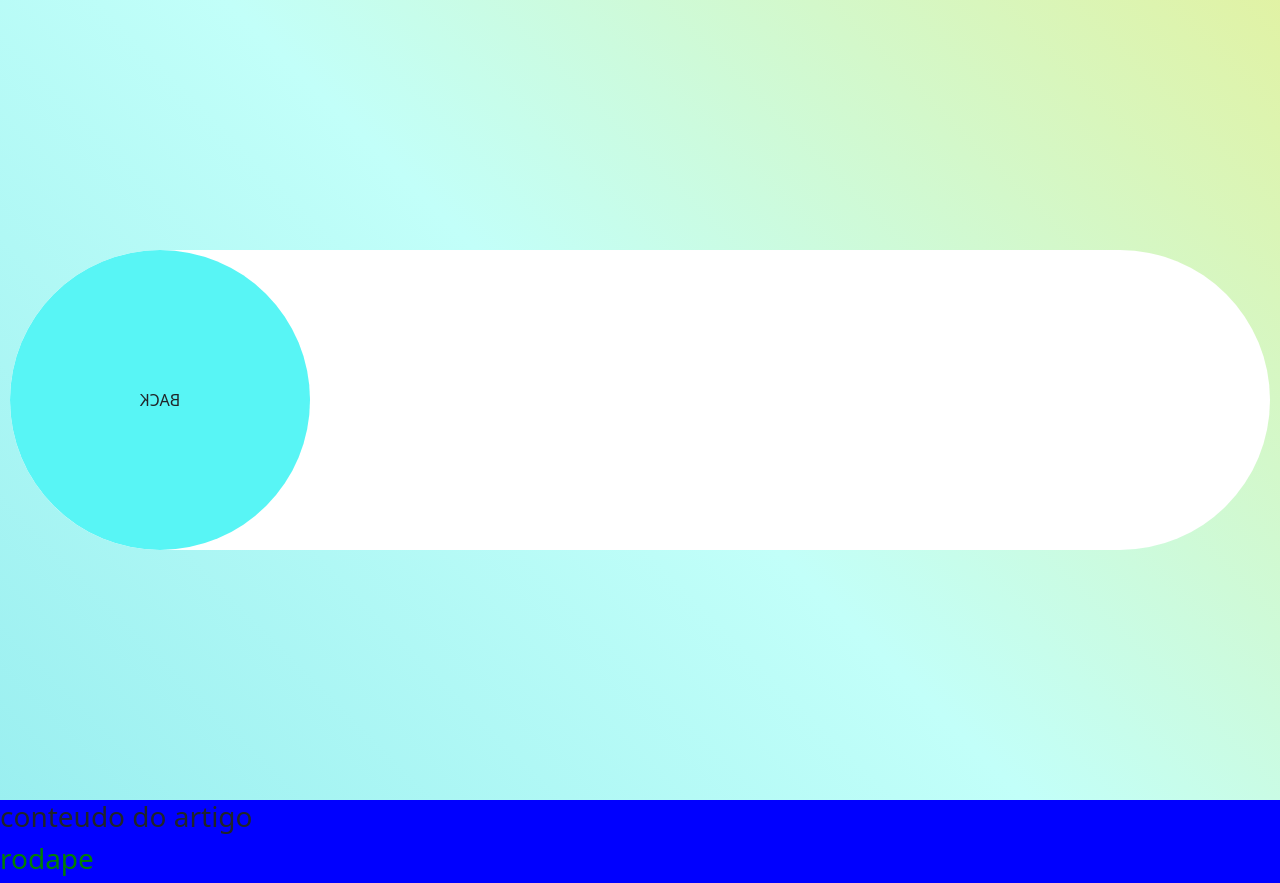
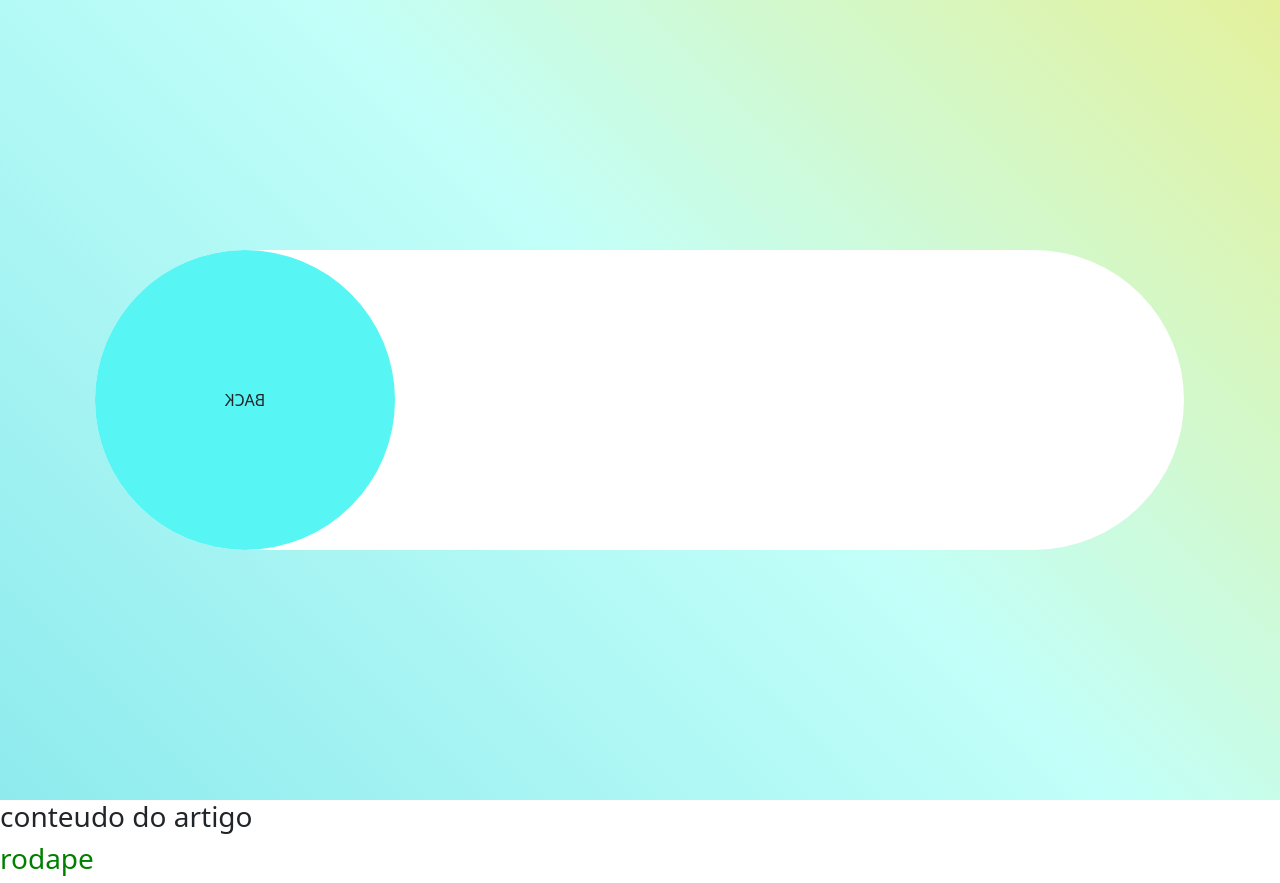
Before and after one commit to DennerLucio/DennerLucio.github.io, a React (Create React App) app: page / in a window 1280 px wide. Built offline with nearby package versions, Linux system fonts and the light colour scheme.

Commit message:
atualizaçao da margem horizontal

```diff
--- a/src/Header.css
+++ b/src/Header.css
@@ -1,5 +1,8 @@
 body{
-    background-color: blue;
+
+    padding: 0;
+    margin: 0;
+    box-sizing: border-box;
 
 }
 
@@ -12,7 +15,7 @@ body{
     align-items: center;
     justify-content: center;
     background: linear-gradient(45deg, #009DAE, #71DFE7, #C2FFF9, #FFE652);
-    background-size: 300% 300%;
+    background-size: 250% 250%;
     animation: colors ease 10s infinite;
 
 }
@@ -51,7 +54,7 @@ body{
 #front{
 
 
-    background-color: rgba(252, 252, 252, 0.856);
+    background-color: rgb(252, 252, 252);
     transform: rotateY(180deg);
 }
 
@@ -62,7 +65,7 @@ body{
     background-color: rgb(88, 245, 245);
 }
 #card{
-    margin-left: 150px;
+    margin-left: 149px;
     display: flex;
     justify-content: center;
     transform-style: preserve-3d;
@@ -71,7 +74,7 @@ body{
 #barra{
     display: flex;
     position: relative;
-    width: 1260px;
+    width: 85vw;
     height: 300px;
     background-color: #FFFFFF;
     border-radius: 150px 150px 150px 150px;
--- a/src/Headers.js
+++ b/src/Headers.js
@@ -10,7 +10,6 @@ function Headers(props) {
       <div class="cabecalho">
         <div class="" id="barra">
 
-
           <div class="flip" id="card">
               <div id="front" class="face">
                 FRONT
@@ -19,6 +18,9 @@ function Headers(props) {
                 BACK
               </div>
           </div>
+
+
+
 
           </div>
 
```
